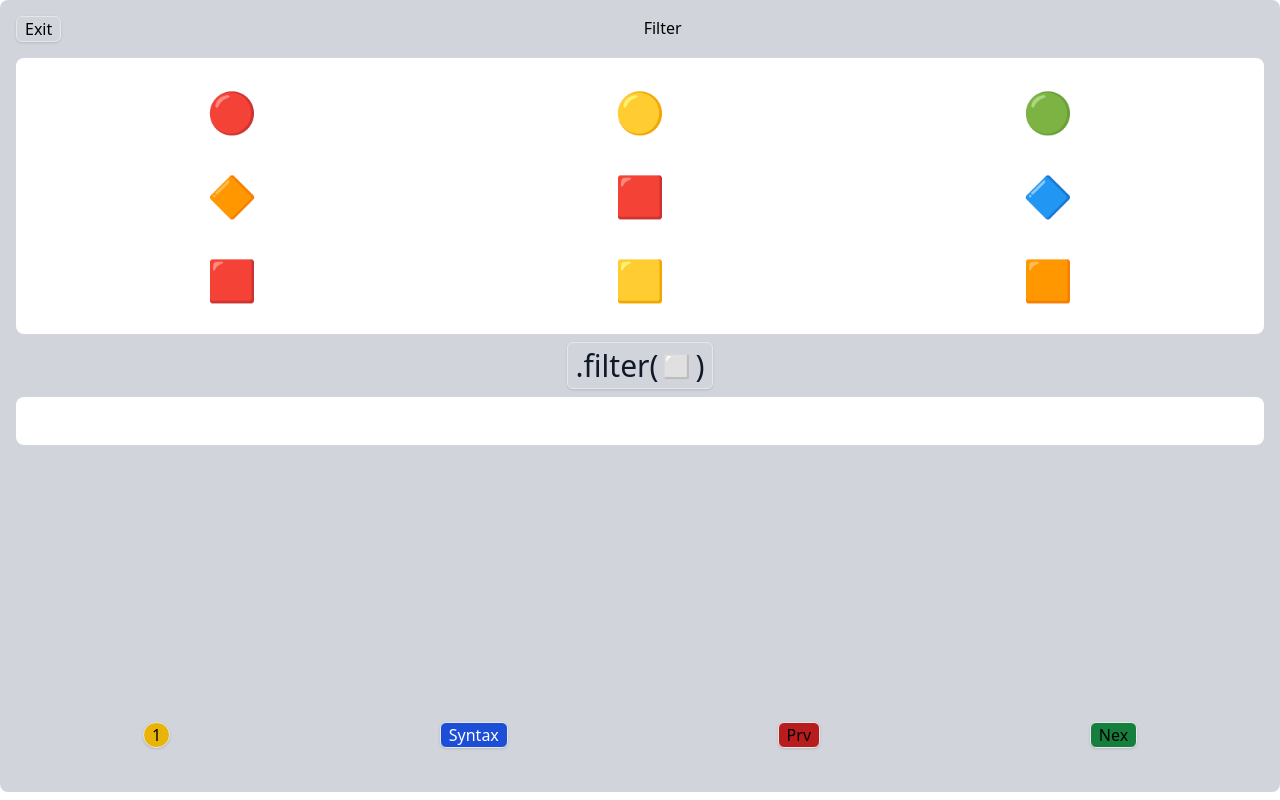
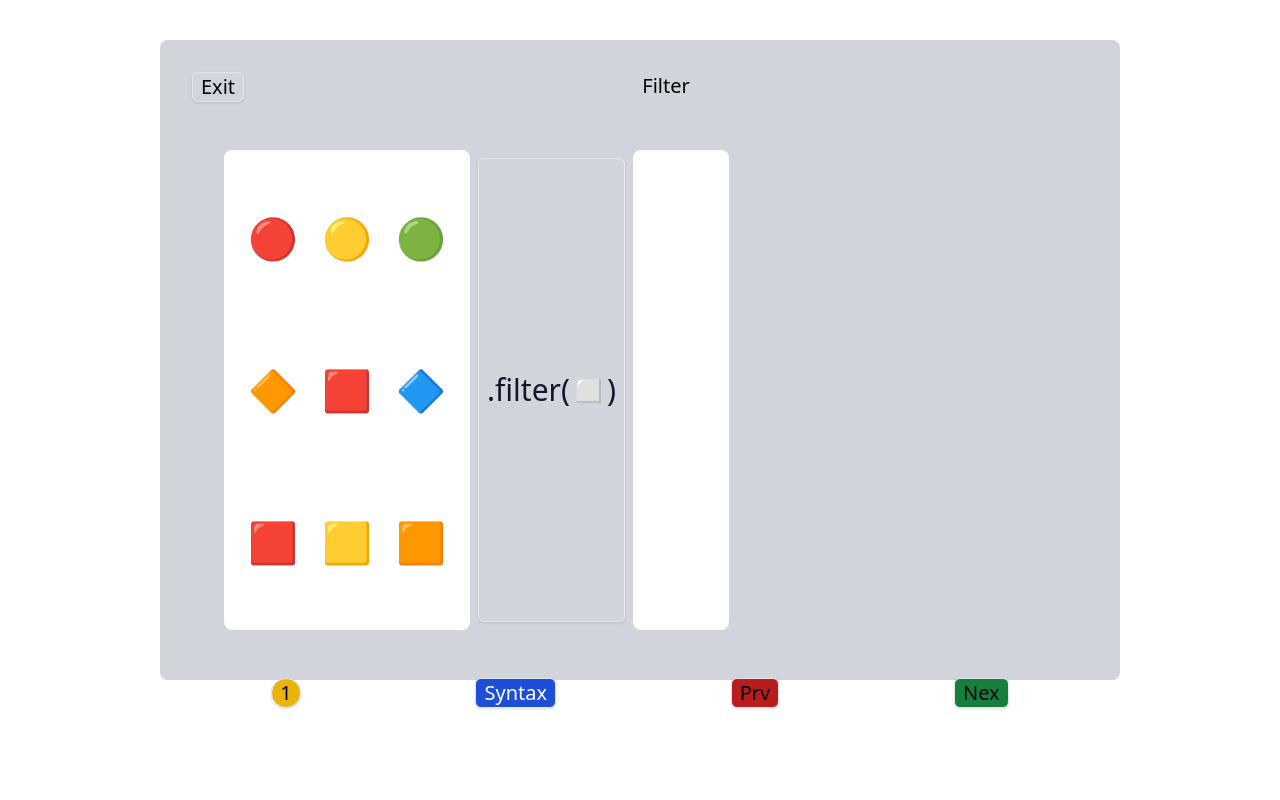
Before and after one commit to RashidBik/bAdfOx_JS, a React (Vite) app: page /play in a window 1280 px wide. Built offline with nearby package versions, Linux system fonts and the light colour scheme; a web font is replaced by a local one.

Commit message:
responsive page

```diff
--- a/src/Components/CardOne.jsx
+++ b/src/Components/CardOne.jsx
@@ -10,14 +10,14 @@ const CardOne = ({shapes}) => {
     <>
     {shapes.map((item,index) => {
       return (
-        <main key={index} className='bg-gray-300'>
+        <main key={index} className='bg-gray-300 lg:p-6'>
      <header className=''>
       <button className='btn'
       onClick={()=> navigate('/')}>Exit</button>
       <div className=''>{item.name}</div>
       <div></div>
      </header>
-      <section className=''>
+      <section className='md:flex flex-row lg:p-10'>
        <div className={`arr ${item.bgBefor}`}>
          <div className="shapes">{` ${item.tools1.a1}`}</div>
          <div className="shapes">{` ${item.tools1.b1}`}</div>
--- a/src/Pages/About.jsx
+++ b/src/Pages/About.jsx
@@ -4,7 +4,7 @@ import { useNavigate } from 'react-router-dom'
 const About = () => {
   const navigate = useNavigate();
   return (
-    <div className='container p-2 h-[100vh]'>
+    <div className='container p-2 md:px-12 lg:px-40 lg:text-xl h-[100vh]'>
       <h2 className='text-center p-4'>About Me</h2>
       <div className='bg-gray-100 rounded-lg p-2'>
        <div className='syntax p-4 text-left'>
--- a/src/Pages/Home.jsx
+++ b/src/Pages/Home.jsx
@@ -4,7 +4,7 @@ const Home = () => {
 
   return (
     <div className='bg-yellow-600 h-[100vh]'>
-      <div className='flex justify-between p-2 items-center bg-yellow-900'>
+      <div className='flex justify-between p-2 md:px-6 items-center bg-yellow-900'>
       <img className='w-16' src='src/assets/logo.svg' />
        <p className='text-2xl font-black text-white font-pacifico pr-4'>Array Methods</p>
       </div>
@@ -14,13 +14,13 @@ const Home = () => {
       <a className='p-2 hover:border-b-4 w-40 border-yellow-700' href='/about'>ABOUT</a>
       </div>
       <div className='relative p-0 p-4'>
-        <div className='absolute hover:skew-x-2 w-20 top-[0] left-[190px] '>
+        <div className='absolute hover:skew-x-2 w-20 top-[0] left-[190px] md:left-[70vw] '>
           <img src='src/assets/kurma.svg' />
         </div>
-        <div className='absolute hover:skew-x-2 w-[100vw] top-[65px]'>
+        <div className='absolute hover:skew-x-2 w-[100vw] top-[65px] md:top-[50px]'>
           <img src='src/assets/horizon.svg' />
         </div>
-        <div className='absolute hover:skew-x-2 w-20 top-[19px] left-[90px] '>
+        <div className='absolute hover:skew-x-2 w-20 top-[19px] left-[90px] md:top-[60px] '>
           <img src='src/assets/house.svg' />
         </div>
       </div>
--- a/src/Pages/Learn.jsx
+++ b/src/Pages/Learn.jsx
@@ -4,7 +4,7 @@ import { useNavigate } from 'react-router-dom'
 const Learn = () => {
   const navigate = useNavigate();
   return (
-    <div className='container'>
+    <div className='container md:px-12 lg:px-40 lg:text-xl'>
       <h1>JavaScript Array Methods</h1>
         <div className='p-2 bg-gray-100'>
           <div className='text-green-300 font-black bg-green-800 rounded-lg text-left p-1'>
--- a/src/Pages/Play.jsx
+++ b/src/Pages/Play.jsx
@@ -34,7 +34,7 @@ const reducer = (state,action) => {
 const Play = () => {
   const [state, dispatch] = useReducer(reducer, initialState);
   return (
-    <div className=''>
+    <div className='md:px-12 lg:px-40 lg:text-xl lg:py-10'>
       <Context.Provider value={{fState: state, fDispatch: dispatch}}>
         {!state ? <Filter /> : state}
       </Context.Provider>
--- a/src/index.css
+++ b/src/index.css
@@ -4,7 +4,7 @@
 
 @layer base {
   main {
-      @apply rounded-lg p-2 h-[99vh];
+      @apply rounded-lg p-2 h-[99vh] lg:h-[80vh];
     }
   .btn {
       @apply border shadow px-2 rounded-md hover:shadow-md;
@@ -13,7 +13,7 @@
       @apply flex p-2 justify-between;
   }
   section {
-    @apply p-2 h-[83vh];
+    @apply p-2 h-[83vh] lg:h-[70vh];
   }
   footer {
     @apply flex justify-around items-baseline py-2 h-[7vh];
```
